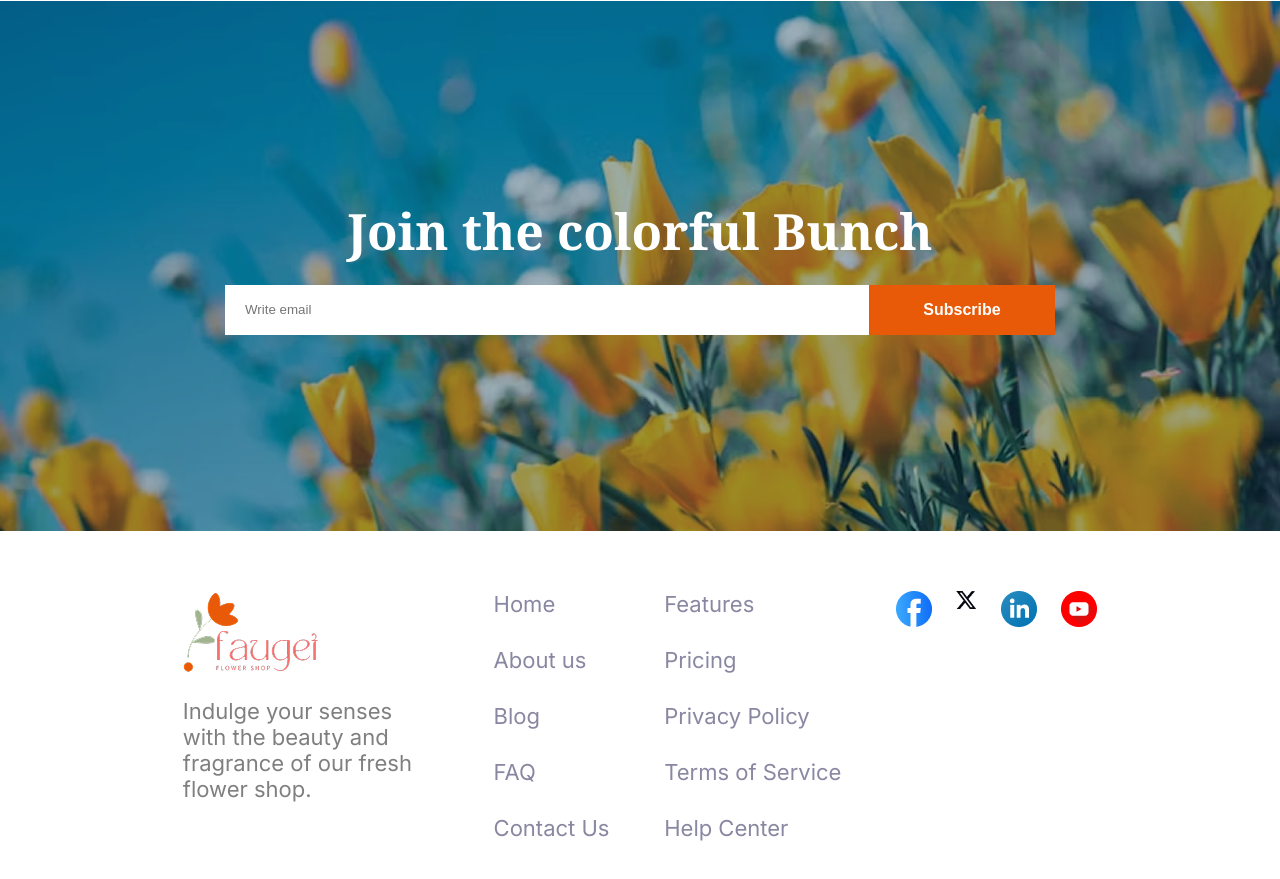
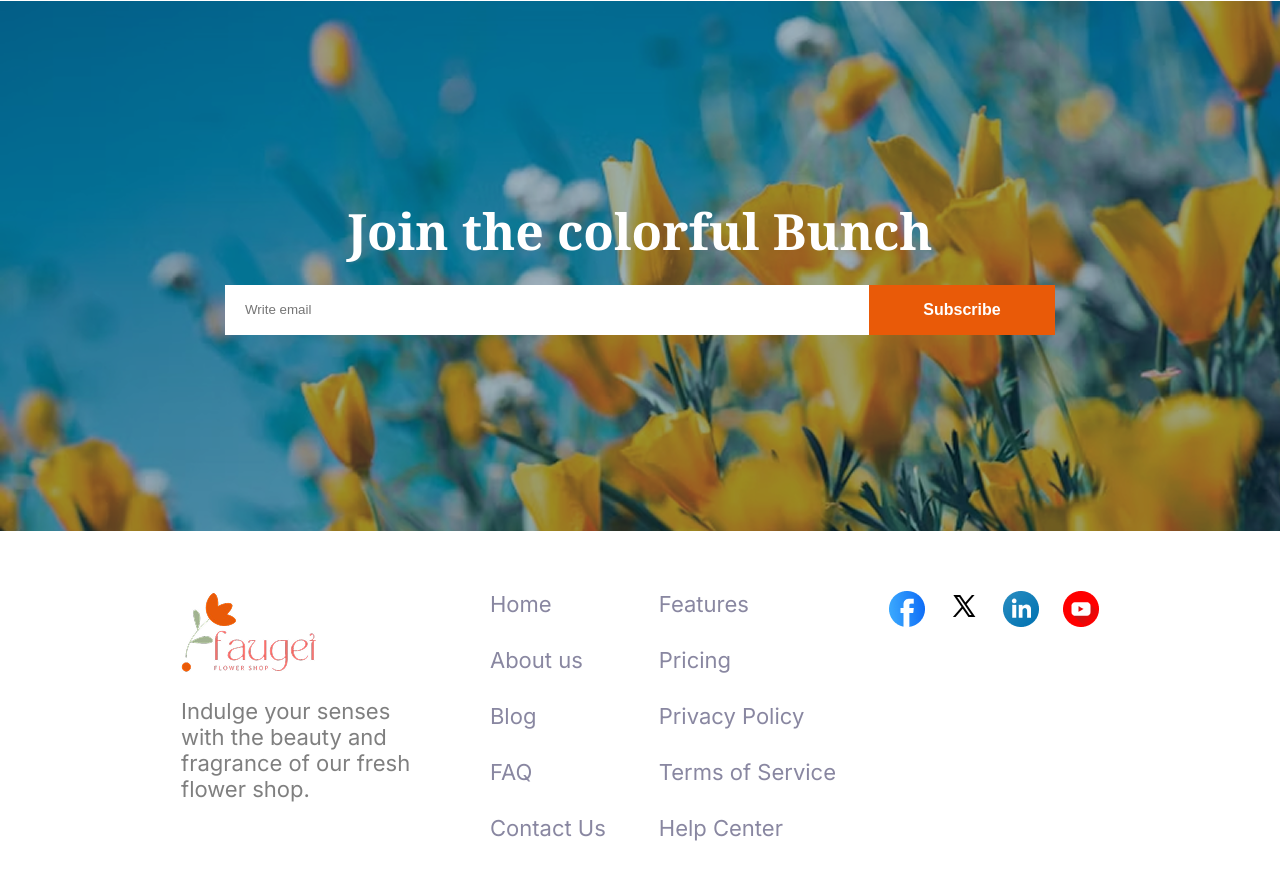
Before and after one commit to tahrimsakib/ASSIGNMENT-02, a plain HTML site: page index.html in a window 1280 px wide. Shown: the part 3505-4384 px from the top of the page. Drawn offline with Linux system fonts and the light colour scheme.

Commit message:
added twitter icon

```diff
--- a/index.html
+++ b/index.html
@@ -239,7 +239,7 @@
             <a href=""><img src="assets/icon-facebook.png" alt="" /></a>
           </figure>
           <figure>
-            <a href=""><img src="assets/icon-twitter.png" alt="" /></a>
+            <a href=""><img src="assets/twitter-30.png" alt="" /></a>
           </figure>
           <figure>
             <a href=""><img src="assets/icon-linkedin.png" alt="" /></a>
--- a/style/style.css
+++ b/style/style.css
@@ -208,8 +208,6 @@ nav ul li a {
 .deals h1 span {
     color: rgb(233, 90, 8);
 }
-
-
 
 
 /* photo section */
```
Also changed, not shown: assets/twitter-30.png (added).
